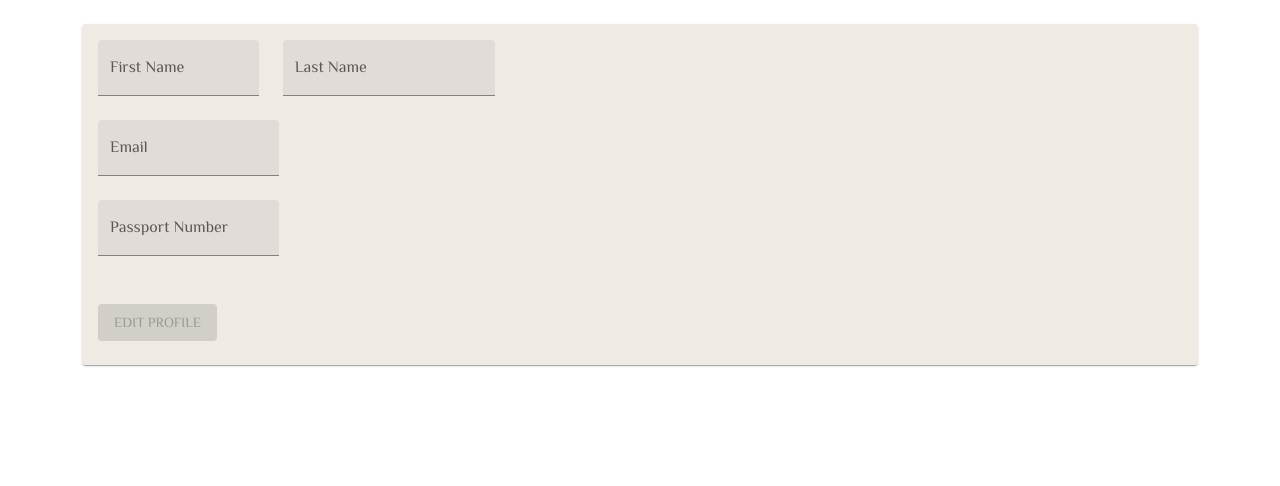
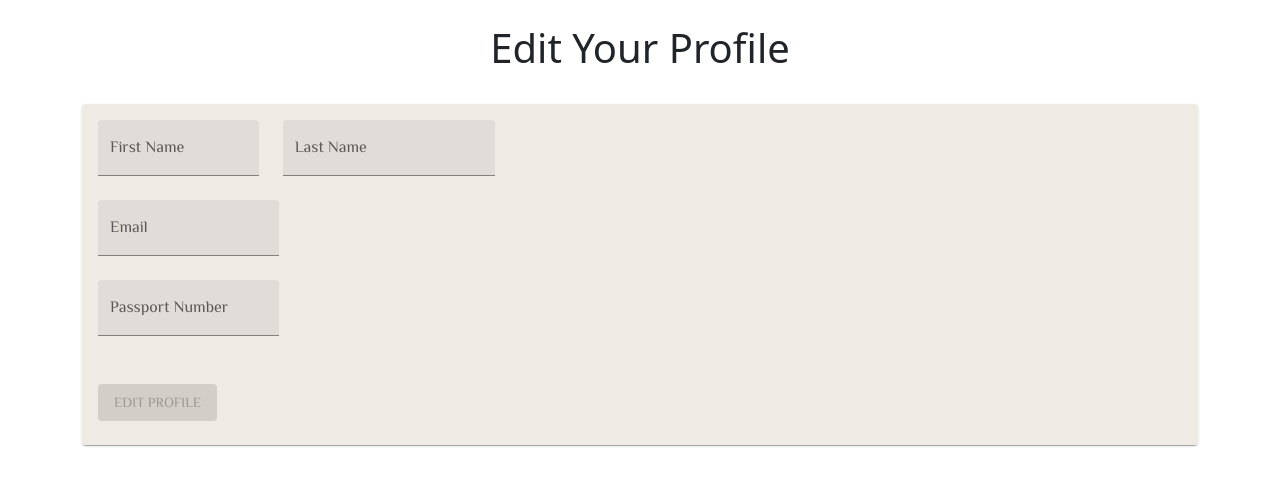
Before and after one commit to advanced-computer-lab/Git-Salima, a React (Create React App) app in the folder airline-reservation-system/: page /user-profile in a window 1280 px wide. Shown: the top 486 px of the page. Built offline with nearby package versions, Linux system fonts and the light colour scheme; the HTML template or start-up script is replaced by a standard one.

Commit message:
Login And Seats Done

```diff
--- a/airline-reservation-system/src/components/user-login.js
+++ b/airline-reservation-system/src/components/user-login.js
@@ -66,7 +66,7 @@ const Profile = () => {
     };
     return (
         <div>
-            <h1 style={{ textAlign: 'center' }} > Please Login</h1>
+            <h1 style={{ textAlign: 'center' }} >Please Login</h1>
             <br />
             <ThemeProvider theme={theme}>
                 <Card>
--- a/airline-reservation-system/src/components/user-profile.js
+++ b/airline-reservation-system/src/components/user-profile.js
@@ -67,6 +67,8 @@ const Profile = () => {
   };
   return (
     <div>
+      <h1 style={{ textAlign: 'center' }} >Edit Your Profile</h1>
+      <br />
       <ThemeProvider theme={theme}>
         <Card>
           <CardContent style={{ backgroundColor: "#EFEAE4" }}>
```
